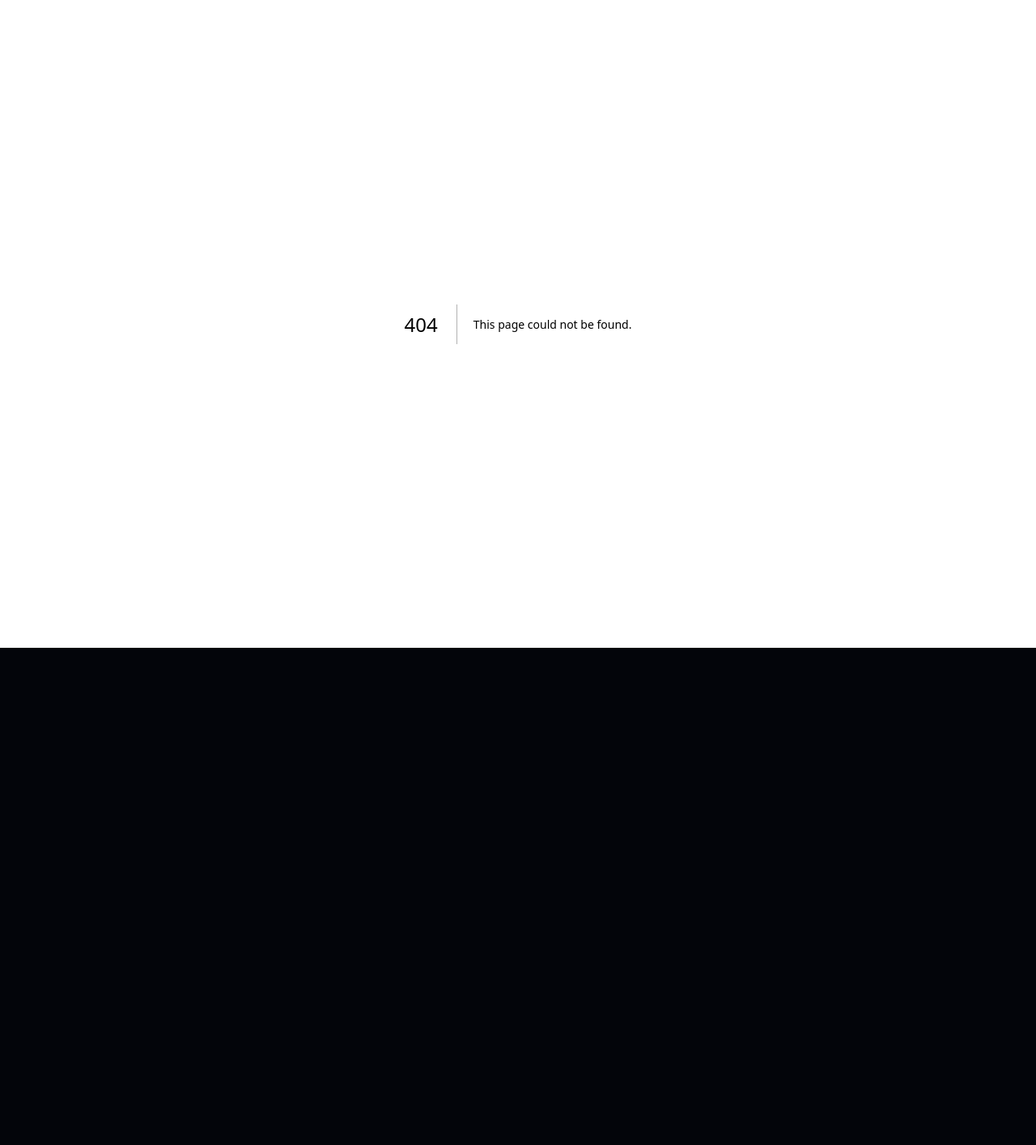
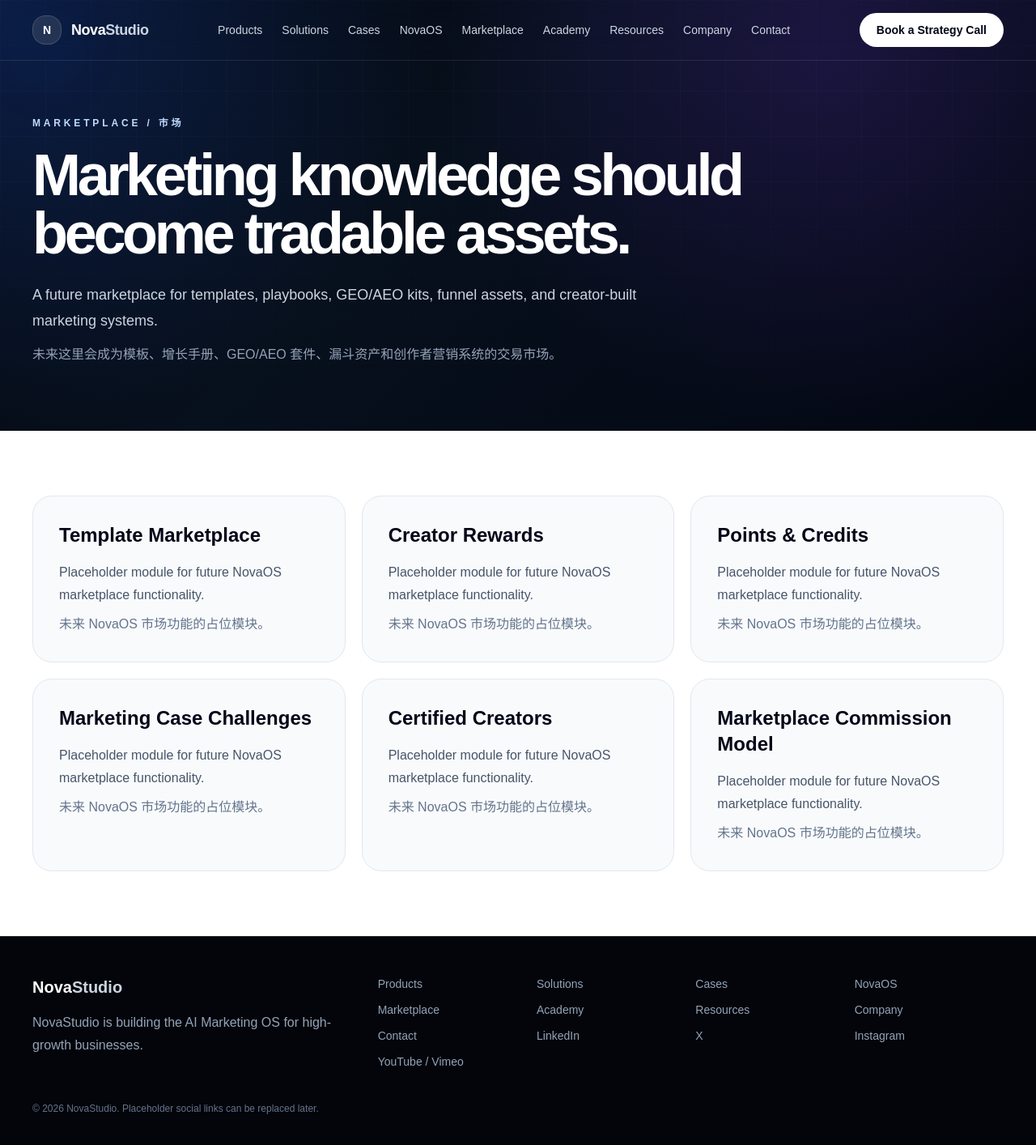
Before and after one commit to Booyuu/Novatest, a Next.js app: page /marketplace in a window 1280 px wide. Before the commit this address had no page. Shown: the top 1414 px of the page at 81% size. Before the commit the page ends 800 px from the top, so only its background shows below. Built offline with nearby package versions, Linux system fonts and the light colour scheme.

Commit message:
Add marketplace page

```diff
--- /dev/null
+++ b/app/marketplace/page.tsx
@@ -0,0 +1,39 @@
+'use client';
+
+import { useState } from 'react';
+import { Footer } from '@/components/Footer';
+import { MaintenanceModal } from '@/components/MaintenanceModal';
+import { Navbar } from '@/components/Navbar';
+import { marketplaceFeatures } from '@/lib/content';
+
+export default function MarketplacePage() {
+  const [modalOpen, setModalOpen] = useState(false);
+  const openModal = () => setModalOpen(true);
+
+  return (
+    <main className="bg-nova-black text-white">
+      <Navbar onOpenModal={openModal} />
+      <section className="bg-radial-stage px-5 pb-20 pt-36 sm:px-8 lg:px-10">
+        <div className="mx-auto max-w-7xl">
+          <p className="eyebrow">Marketplace / 市场</p>
+          <h1 className="mt-5 max-w-5xl text-5xl font-semibold tracking-[-0.06em] sm:text-7xl">Marketing knowledge should become tradable assets.</h1>
+          <p className="mt-6 max-w-3xl text-lg leading-8 text-slate-300">A future marketplace for templates, playbooks, GEO/AEO kits, funnel assets, and creator-built marketing systems.</p>
+          <p className="mt-3 max-w-3xl text-base leading-7 text-slate-400">未来这里会成为模板、增长手册、GEO/AEO 套件、漏斗资产和创作者营销系统的交易市场。</p>
+        </div>
+      </section>
+      <section className="bg-white px-5 py-20 text-slate-950 sm:px-8 lg:px-10">
+        <div className="mx-auto grid max-w-7xl gap-5 md:grid-cols-2 lg:grid-cols-3">
+          {marketplaceFeatures.map((item) => (
+            <div key={item} className="rounded-3xl border border-slate-200 bg-slate-50 p-8">
+              <h2 className="text-2xl font-semibold">{item}</h2>
+              <p className="mt-4 leading-7 text-slate-600">Placeholder module for future NovaOS marketplace functionality.</p>
+              <p className="mt-2 leading-7 text-slate-500">未来 NovaOS 市场功能的占位模块。</p>
+            </div>
+          ))}
+        </div>
+      </section>
+      <Footer onOpenModal={openModal} />
+      <MaintenanceModal open={modalOpen} onClose={() => setModalOpen(false)} />
+    </main>
+  );
+}
```
